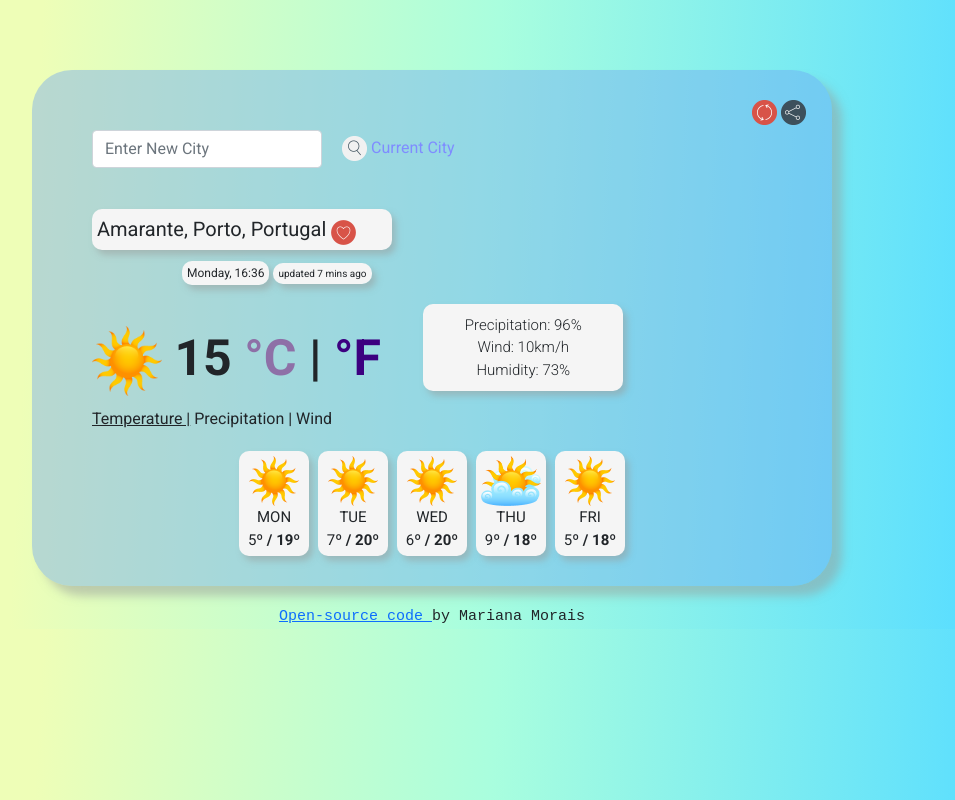
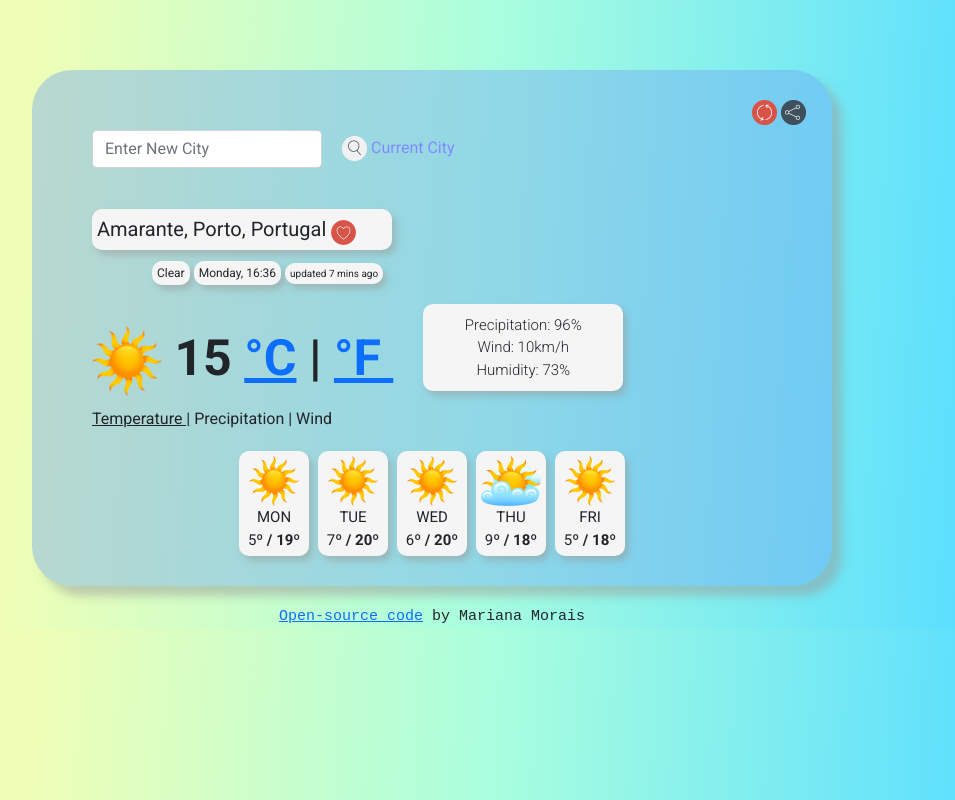
Before and after one commit to marianamorais04/weather_app_SheCodesPlus_week7, a plain HTML site: page index.html in a window 1280 px wide. Shown: the whole page, without its empty margins (208-1163 px from the left). Drawn offline with nearby package versions, Linux system fonts and the light colour scheme.

Commit message:
updated js

```diff
--- a/index.html
+++ b/index.html
@@ -58,6 +58,7 @@
       </div>
 
       <div class="infoday">
+        <span class="description" id="description">Clear</span>
         <span class="day" id="currentDate">Sunday, 13h33</span>
         <span class="update">updated 7 mins ago</span>
       </div>
@@ -71,7 +72,7 @@
           id="icon"
         />
         <span id="current">15</span>
-        <a id="celsius" class="="active" href="#">°C</a> |
+        <a id="celsius" class="active" href="#">°C</a> |
         <a id="fahrenheit" href="#"> °F </a>
         <ul>
           <li>Precipitation: <span id="precipitation">96</span>%</li>
@@ -128,8 +129,8 @@
       <a
         href="https://github.com/marianamorais04/weather_app_SheCodesPlus_week7"
       >
-        Open-source code
-      </a>
+        Open-source code</a
+      >
       by Mariana Morais
     </div>
     <script src="src/index.js"></script>
--- a/src/index.js
+++ b/src/index.js
@@ -73,11 +73,15 @@ userCurrentButton.addEventListener("click", clickCurrentPosition);
 function displayFahrenheitTemperature(event) {
   event.preventDefault();
   let temperatureElement = document.querySelector("#current");
+  celsiusLink.classList.remove("active");
+  fahrenheitLink.classList.add("active");
   let fahrenheitTemperature = (celsiusTemperature * 9) / 5 + 32;
   temperatureElement.innerHTML = Math.round(fahrenheitTemperature);
 }
 function displayCelsiusTemperature(event) {
   event.preventDefault();
+  celsiusLink.classList.add("active");
+  fahrenheitLink.classList.remove("active");
   let temperatureElement = document.querySelector("#current");
   temperatureElement.innerHTML = celsiusTemperature;
 }
--- a/src/style.css
+++ b/src/style.css
@@ -61,7 +61,17 @@ button {
 }
 .infoday {
   display: block;
-  margin: 0px 90px;
+  margin: 0px 60px;
+}
+.description {
+  text-align: center;
+  font-size: 12px;
+  background: whitesmoke;
+  border-radius: 10px;
+  box-shadow: 4px 5px 6px rgba(152, 155, 154, 0.5);
+  max-width: 280px;
+  padding: 5px 5px;
+  margin-bottom: 10px;
 }
 .day {
   text-align: center;
@@ -186,26 +196,3 @@ button {
   top: -32px;
   right: -250px;
 }
-
-#celsius {
-  color: rgb(142, 112, 167);
-  cursor: default;
-  text-decoration: none;
-}
-
-#celsius:hover {
-  text-decoration: none;
-  cursor: pointer;
-  color: rgb(134, 90, 170);
-}
-#fahrenheit {
-  color: rgb(60, 0, 128);
-  cursor: default;
-  text-decoration: none;
-}
-
-#fahrenheit:hover {
-  text-decoration: none;
-  cursor: pointer;
-  color: rgb(45, 1, 95);
-}
```
